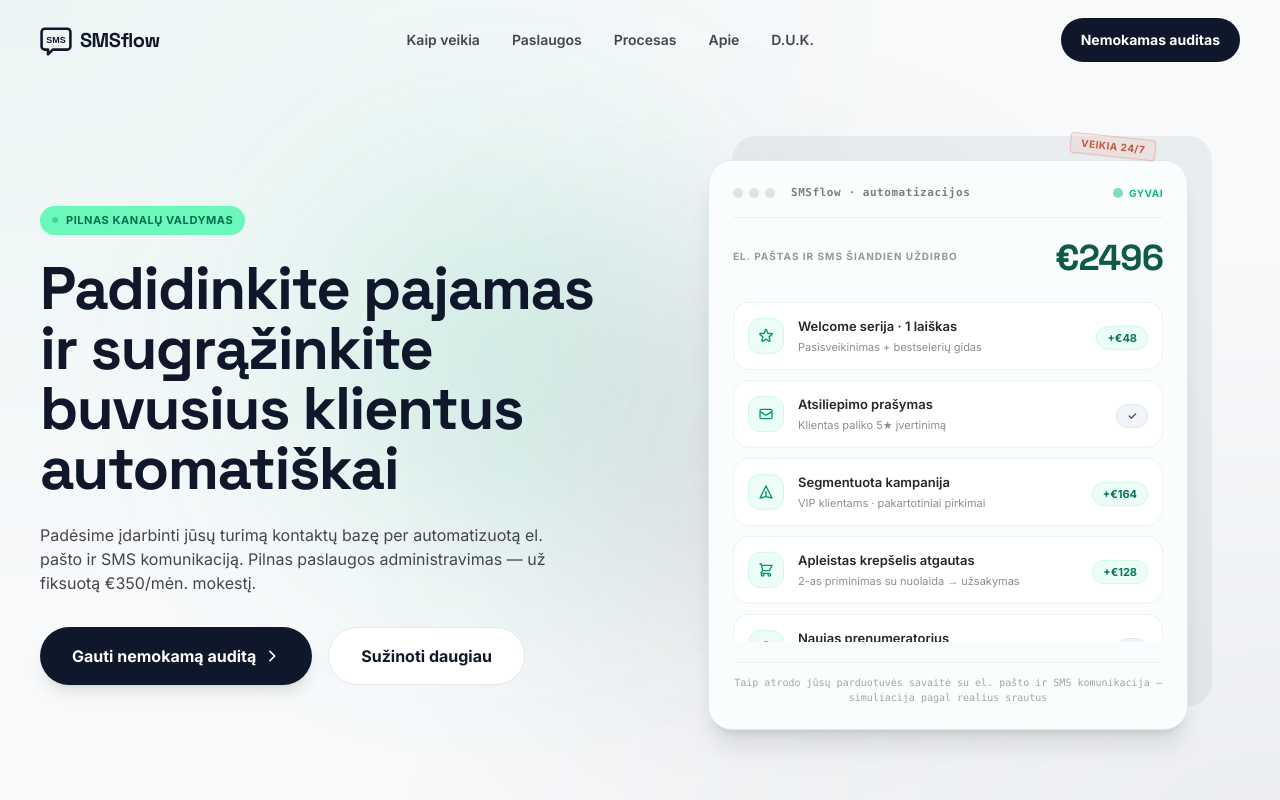
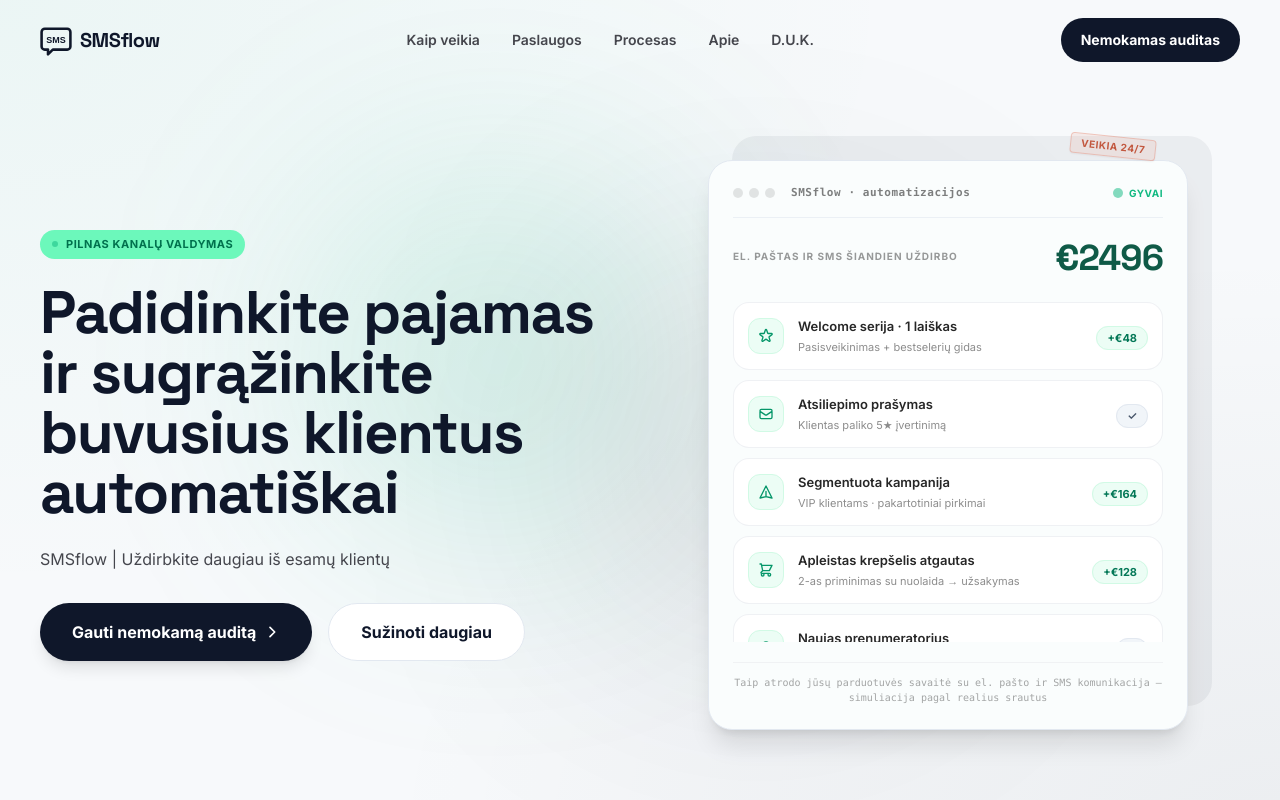
Before and after one commit to evseic/sms-retention-system, a Next.js app: page / in a window 1280 px wide. Shown: the top 800 px of the page. Built offline with nearby package versions, Linux system fonts and the light colour scheme.

Commit message:
Upload src/app/page.tsx via deployment automation

```diff
--- a/src/app/page.tsx
+++ b/src/app/page.tsx
@@ -437,7 +437,7 @@
               Padidinkite pajamas ir sugrąžinkite buvusius klientus automatiškai
             </h1>
             <p className="text-body-lg text-on-surface-variant mb-8 max-w-lg">
-              Padėsime įdarbinti jūsų turimą kontaktų bazę per automatizuotą el. pašto ir SMS komunikaciją. Pilnas paslaugos administravimas — už fiksuotą €350/mėn. mokestį.
+              SMSflow | Uždirbkite daugiau iš esamų klientų
             </p>
             <div className="flex flex-col sm:flex-row gap-4">
               <a
```
